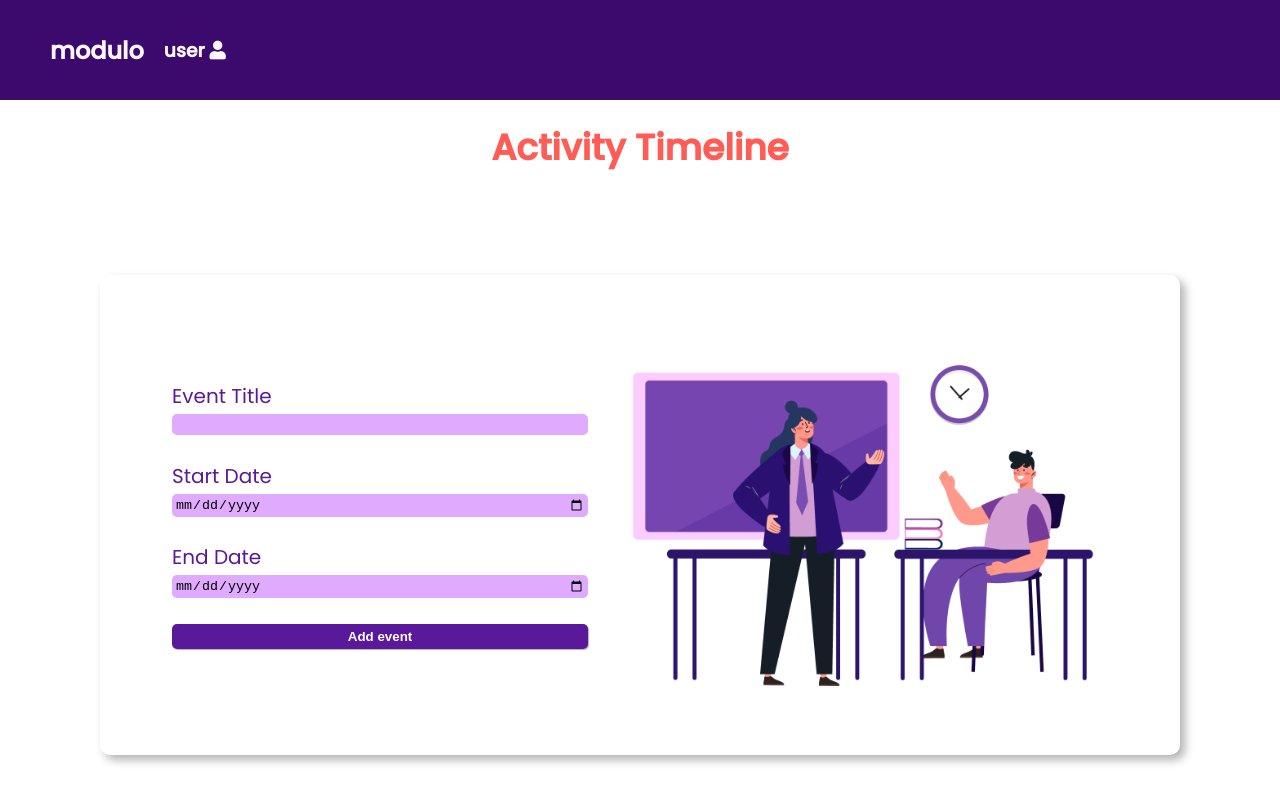
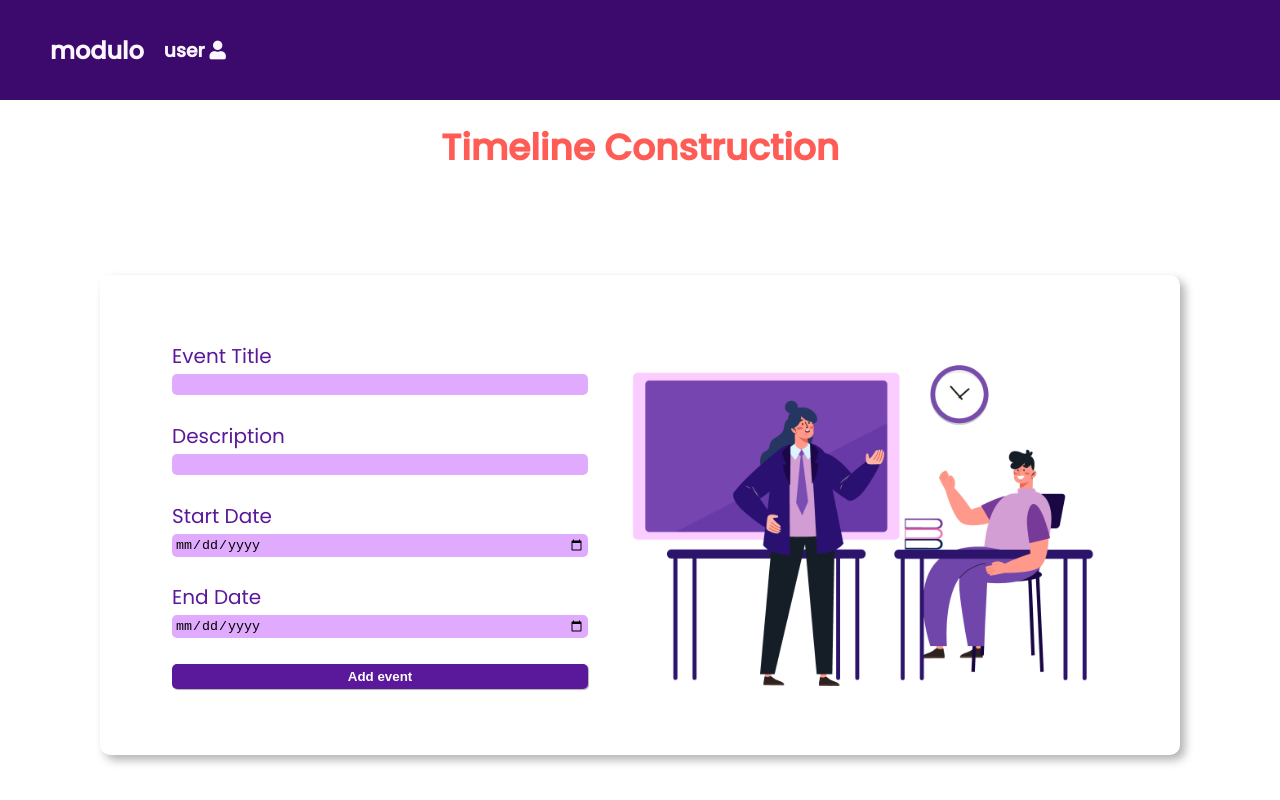
Before and after one commit to GayanKod/Modulo, a React (Create React App) app in the folder client/: page /timelineform in a window 1280 px wide. Shown: the top 800 px of the page. Built offline with nearby package versions, Linux system fonts and the light colour scheme.

Commit message:
timeline - minor changes

```diff
--- a/client/src/components/Timeline/TimelineForm.tsx
+++ b/client/src/components/Timeline/TimelineForm.tsx
@@ -4,12 +4,14 @@ import FormImage from "../../assets/img/TimelineFormImage.png";
 
 const defaultFormData = {
   title: "",
-  body: "",
+  description: "",
+  sdate:"",
+  edate:""
 };
 
 function TimelineForm() {
   const [formData, setFormData] = useState(defaultFormData);
-  const { title, body } = formData;
+  const { title, description, sdate, edate } = formData;
 
   const onChange = (e: React.ChangeEvent<HTMLInputElement>) => {
     setFormData((prevState) => ({
@@ -34,14 +36,19 @@ function TimelineForm() {
           <input type="text" id="title" value={title} onChange={onChange} />
           <br />
           <br />
+          <label htmlFor="title">Description</label>
+          <br />
+          <input type="text" id="description" value={description} onChange={onChange} />
+          <br />
+          <br />
           <label htmlFor="date">Start Date</label>
           <br />
-          <input type="date" id="sdate" value={body} onChange={onChange} />
+          <input type="date" id="sdate" value={sdate} onChange={onChange} />
           <br />
           <br />
           <label htmlFor="date">End Date</label>
           <br />
-          <input type="date" id="edate" value={body} onChange={onChange} />
+          <input type="date" id="edate" value={edate} onChange={onChange} />
           <br />
           <br />
           <button type="submit">Add event</button>
--- a/client/src/pages/TimelineFormPage.tsx
+++ b/client/src/pages/TimelineFormPage.tsx
@@ -6,7 +6,7 @@ function TimelineFormPage(){
     return(
         <>
         <Navbar2/>
-        <PageTitle title="Activity Timeline"/>
+        <PageTitle title="Timeline Construction"/>
         <TimelineForm/>
         <Footer/>
         </>
```
